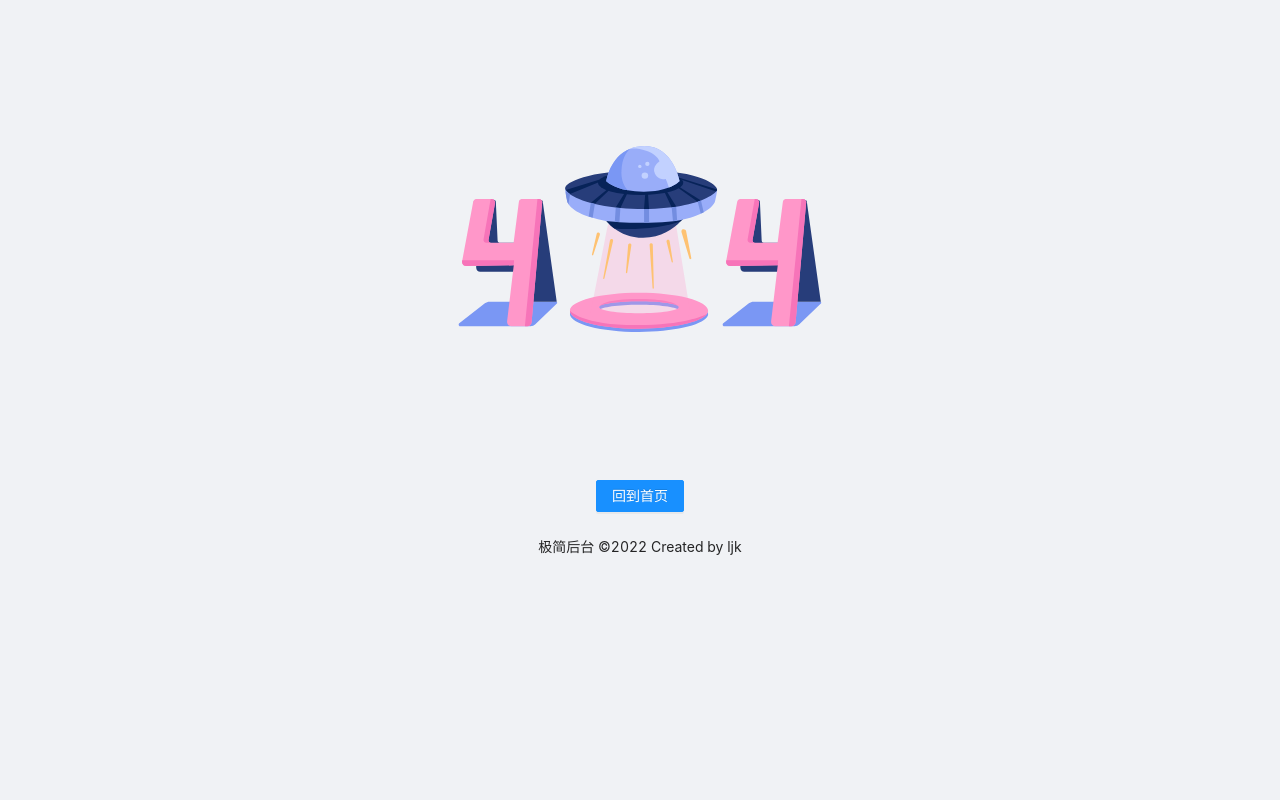
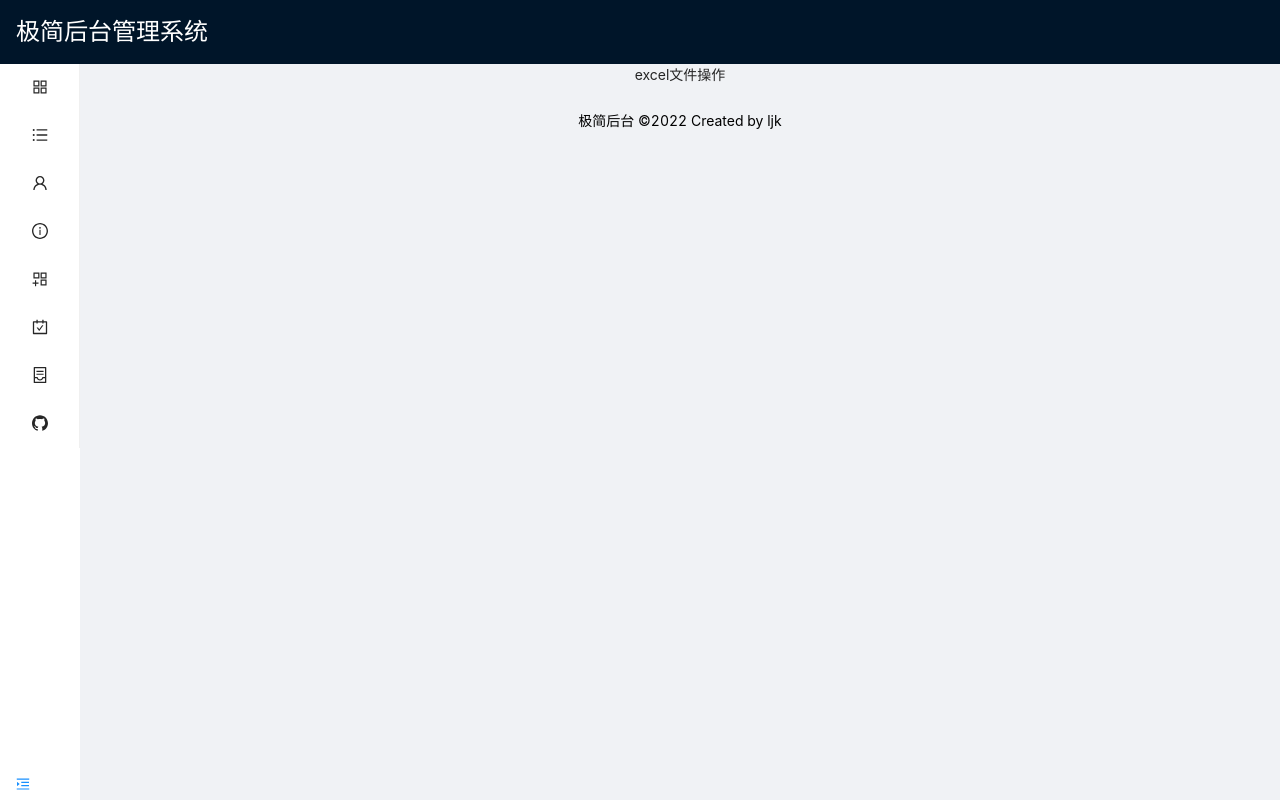
Before and after one commit to JianKang-Li/Management-system, a Vue app: page /#/home/excel in a window 1280 px wide. Built offline with nearby package versions, Linux system fonts and the light colour scheme; what @kangc/v-md-editor would draw is missing.

Commit message:
初始化excel操作页面

```diff
--- a/src/components/SiderBar.vue
+++ b/src/components/SiderBar.vue
@@ -31,6 +31,10 @@
             <template #title>表格页</template>
             <router-link to="/home/table">表格页</router-link></a-menu-item
           >
+          <a-menu-item key="3">
+            <template #title>Excel</template>
+            <router-link to="/home/excel">Excel</router-link></a-menu-item
+          >
         </a-sub-menu>
 
         <a-sub-menu key="sub2">
@@ -38,11 +42,11 @@
             <user-outlined />
           </template>
           <template #title>个人页</template>
-          <a-menu-item key="3">
+          <a-menu-item key="4">
             <template #title>个人中心</template>
             <router-link to="/home/personal">个人中心</router-link></a-menu-item
           >
-          <a-menu-item key="4">
+          <a-menu-item key="5">
             <template #title>个人设置</template>
             <router-link to="">个人设置</router-link></a-menu-item
           >
@@ -53,11 +57,11 @@
             <info-circle-outlined />
           </template>
           <template #title>错误页</template>
-          <a-menu-item key="5">
+          <a-menu-item key="6">
             <template #title>404</template>
             <router-link to="/error/404">404</router-link></a-menu-item
           >
-          <a-menu-item key="6">
+          <a-menu-item key="7">
             <template #title>500</template>
             <router-link to="/error/500">500</router-link></a-menu-item
           >
@@ -68,34 +72,34 @@
             <appstore-add-outlined />
           </template>
           <template #title>常用组件</template>
-          <a-menu-item key="7">
+          <a-menu-item key="8">
             <template #title>剪切板</template>
             <router-link to="/home/components/clip"
               >剪切板</router-link
             ></a-menu-item
           >
-          <a-menu-item key="8">
+          <a-menu-item key="9">
             <template #title>图片放大镜</template>
             <router-link to="/home/components/magnifier"
               >图片放大镜</router-link
             ></a-menu-item
           >
-          <a-menu-item key="9">
+          <a-menu-item key="10">
             <template #title>二维码</template>
             <router-link to="/home/components/qrcode"
               >二维码</router-link
-            ></a-menu-item
-          >
-          <a-menu-item key="10">
-            <template #title>视频播放器</template>
-            <router-link to="/home/components/player"
-              >视频播放器</router-link
             ></a-menu-item
           >
           <a-menu-item key="11">
             <template #title>时间轴</template>
             <router-link to="/home/components/timeline"
               >时间轴</router-link
+            ></a-menu-item
+          >
+          <a-menu-item key="12">
+            <template #title>视频播放器</template>
+            <router-link to="/home/components/player"
+              >视频播放器</router-link
             ></a-menu-item
           >
         </a-sub-menu>
--- a/src/router/index.js
+++ b/src/router/index.js
@@ -6,6 +6,7 @@ const Todo = () => import('@/views/subViews/Todo.vue')
 const Log = () => import('@/views/subViews/Log.vue')
 const Step = () => import('@/views/subViews/Tables/Step.vue')
 const NormalTable = () => import("@/views/subViews/Tables/NormalTable.vue")
+const Excel = () => import('@/views/subViews/Tables/Excel.vue')
 const NotFound = () => import('@/views/error/404.vue')
 const ServerError = () => import('@/views/error/500.vue')
 const PersonalCenter = () => import('@/views/subViews/personal/PersonalCenter.vue')
@@ -61,6 +62,11 @@ const router = createRouter({
           component: Step
         },
         {
+
+          path: 'excel',
+          component: Excel
+        },
+        {
           path: 'table',
           component: NormalTable
         },
--- /dev/null
+++ b/src/views/subViews/Tables/Excel.vue
@@ -0,0 +1,7 @@
+<template>excel文件操作</template>
+<script>
+export default {
+  setup() {},
+};
+</script>
+<style scoped></style>
```
